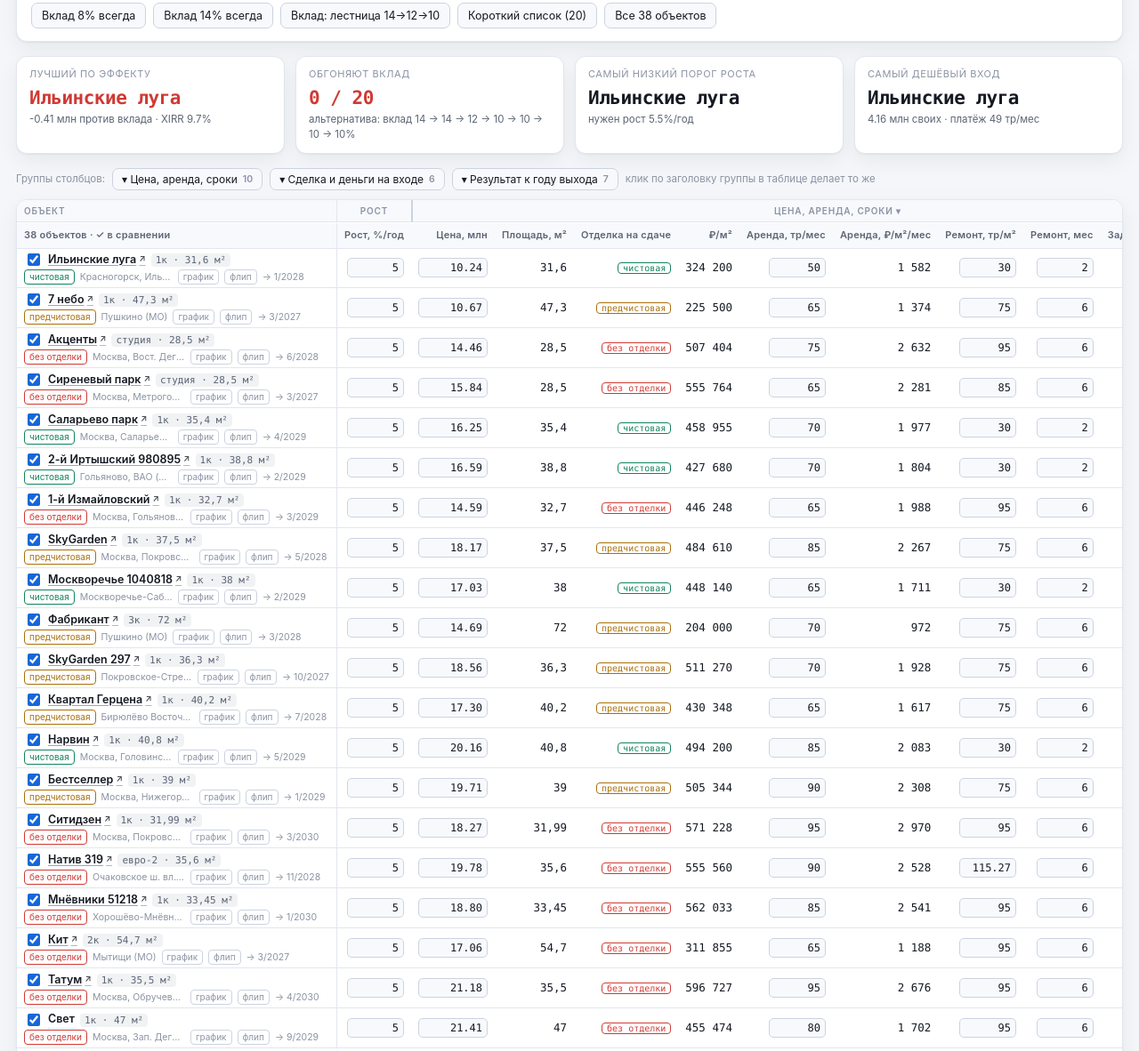
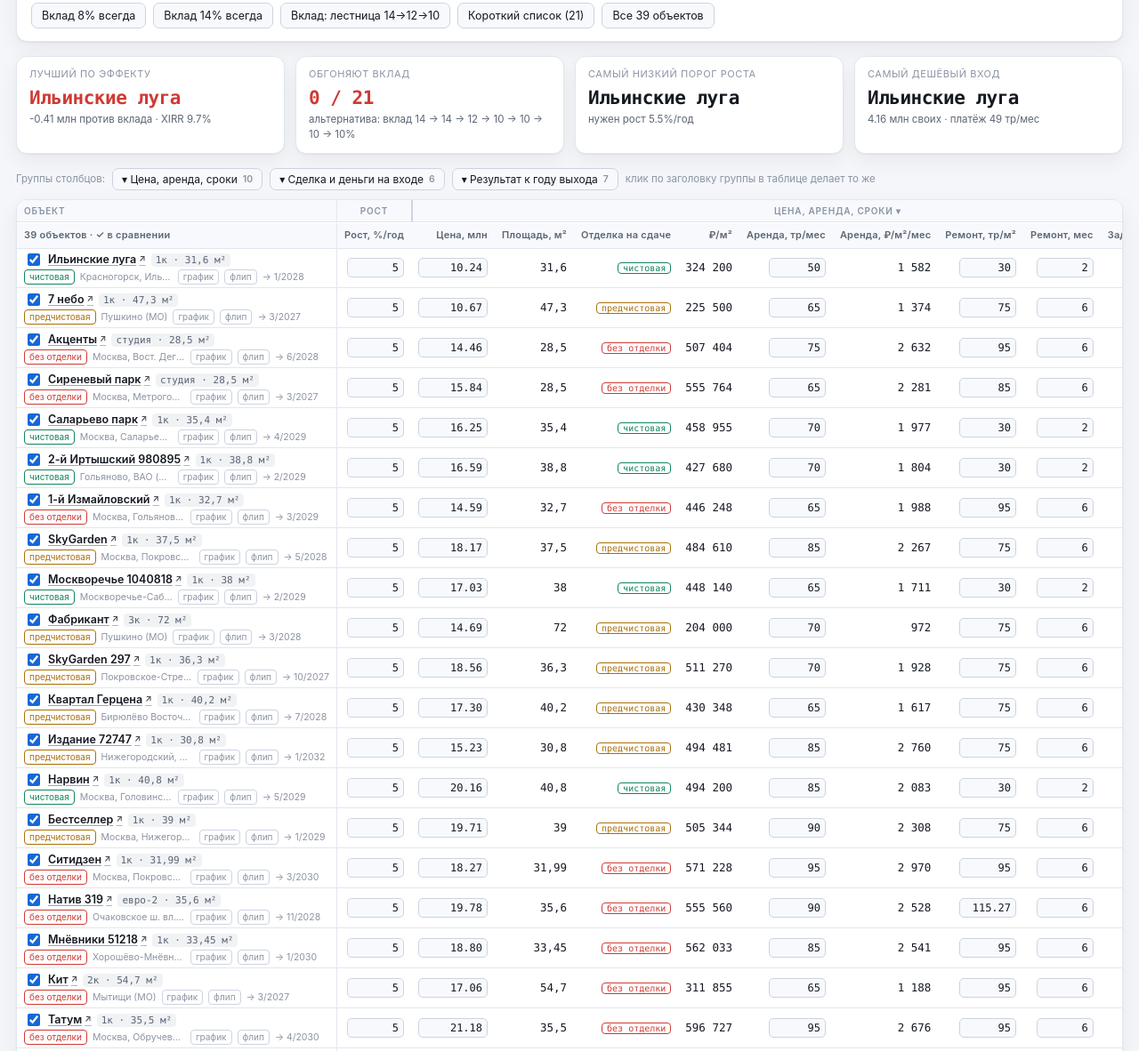
Before and after one commit to vasilbo1/rose-real-estate-invest, a plain HTML site: page index.html in a window 1280 px wide. Shown: the part 567-1749 px from the top of the page at 89% size. Drawn offline with Linux system fonts and the light colour scheme.

Commit message:
добавлен лот Издание 72747

```diff
--- a/index.html
+++ b/index.html
@@ -1070,6 +1070,27 @@ const OBJECTS = [
   "gap": 1
  },
  {
+  "short": "Издание 72747",
+  "district": "Нижегородский, ЮВАО (м.Нижегородская 12 мин)",
+  "shortlist": true,
+  "rooms": "1к",
+  "finish": "предчистовая",
+  "finish_raw": "предчистовая → ремонт и меблировка 75тр/м²",
+  "url": "https://moskva.brusnika.ru/flat/72747/",
+  "price": 15230000,
+  "area": 30.8,
+  "reno_psm": 75000,
+  "reno_months": 6,
+  "deliver_month": 57,
+  "rent_mo": 85000,
+  "real_rent": 75000,
+  "opt_rent": 98000,
+  "appr": 0.05,
+  "loc_tier": "мск",
+  "loc_appr": 0.05,
+  "gap": 1
+ },
+ {
   "short": "Сиреневый 1к 38.9",
   "district": "Москва, Метрогородок (ВАО)",
   "shortlist": false,
```
